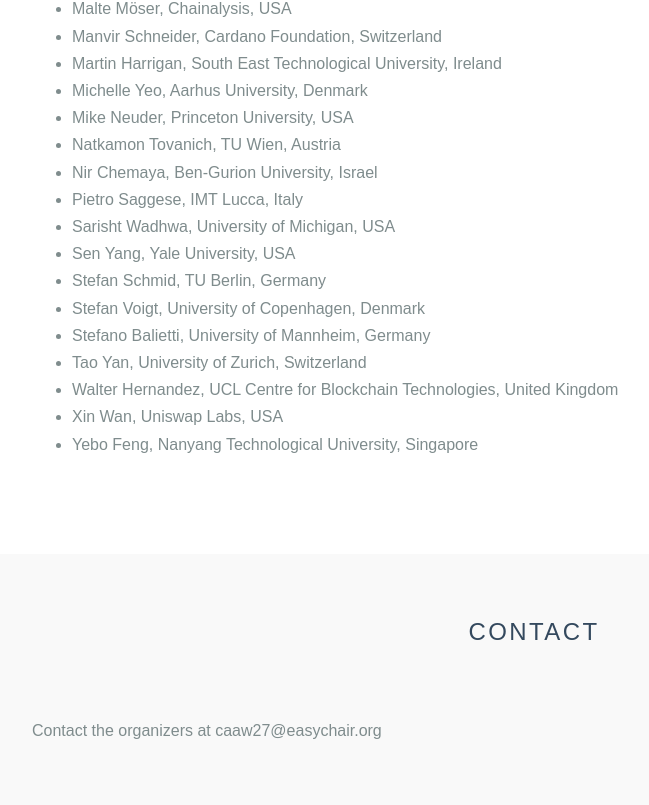
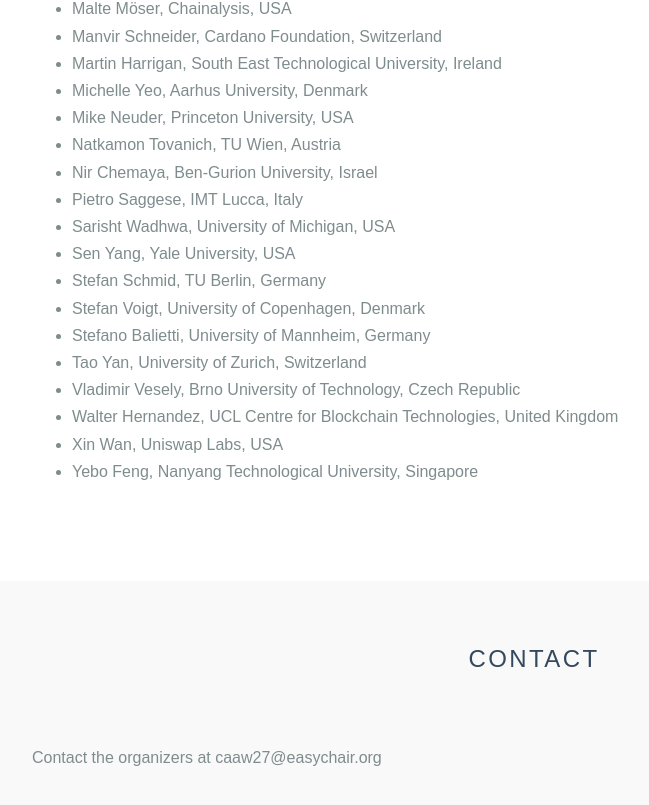
Before and after one commit to caaworkshop/caaworkshop.github.io, a plain HTML site: page 2027/index.html in a window 1280 px wide. Shown: the part 5277-6082 px from the top of the page, without its empty margins (106-755 px from the left). Drawn offline with nearby package versions, Linux system fonts and the light colour scheme.

Commit message:
Add Vladimir Vesely to CAAW 2027 Program Committee

```diff
--- a/2027/index.html
+++ b/2027/index.html
@@ -383,6 +383,7 @@
             <li>Stefan Voigt, University of Copenhagen, Denmark</li>
             <li>Stefano Balietti, University of Mannheim, Germany</li>
             <li>Tao Yan, University of Zurich, Switzerland</li>
+            <li>Vladimir Vesely, Brno University of Technology, Czech Republic</li>
             <li>Walter Hernandez, UCL Centre for Blockchain Technologies, United Kingdom</li>
             <li>Xin Wan, Uniswap Labs, USA</li>
             <li>Yebo Feng, Nanyang Technological University, Singapore</li>
```
